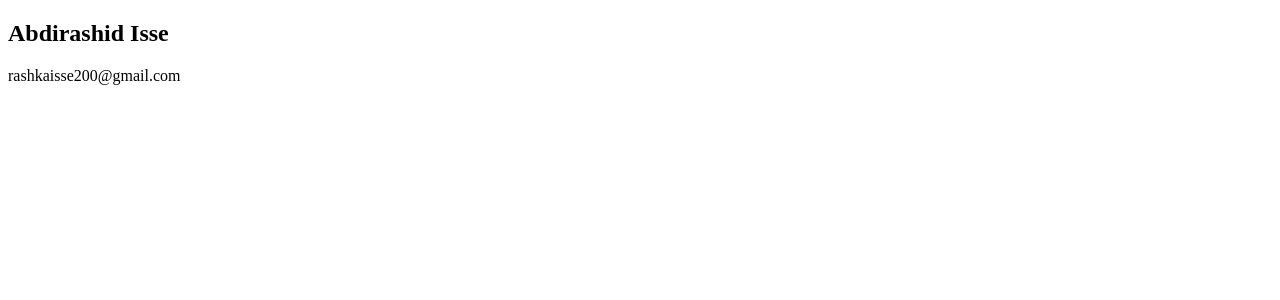
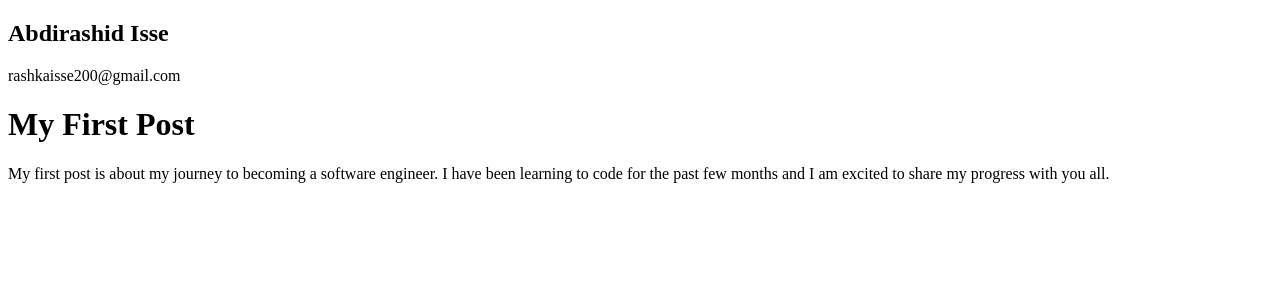
Before and after one commit to KhalidIsse/GettingstartedReact, a React (Vite) app: page / in a window 1280 px wide. Shown: the top 300 px of the page. Built offline with nearby package versions, Linux system fonts and the light colour scheme.

Commit message:
Created blog Post

```diff
--- a/src/App.jsx
+++ b/src/App.jsx
@@ -1,9 +1,13 @@
 import UserCard from './UserCard'
+import { Post } from './Post'
 
 // function App(){
 const App = () => {
   return (
+    <>
     < UserCard />
+    <Post />
+    </>
   )
 
 }
--- /dev/null
+++ b/src/Post.jsx
@@ -0,0 +1,8 @@
+export const Post = () => {
+    return (
+        <div>
+            <h1>My First Post</h1>
+            <p>My first post is about my journey to becoming a software engineer. I have been learning to code for the past few months and I am excited to share my progress with you all.</p>
+        </div>
+    )
+}
```
Also changed, not shown: src/Blog.jsx (added, +15 -0 lines), src/Footer.jsx (added, +7 -0 lines), src/Header.jsx (added, +7 -0 lines).
